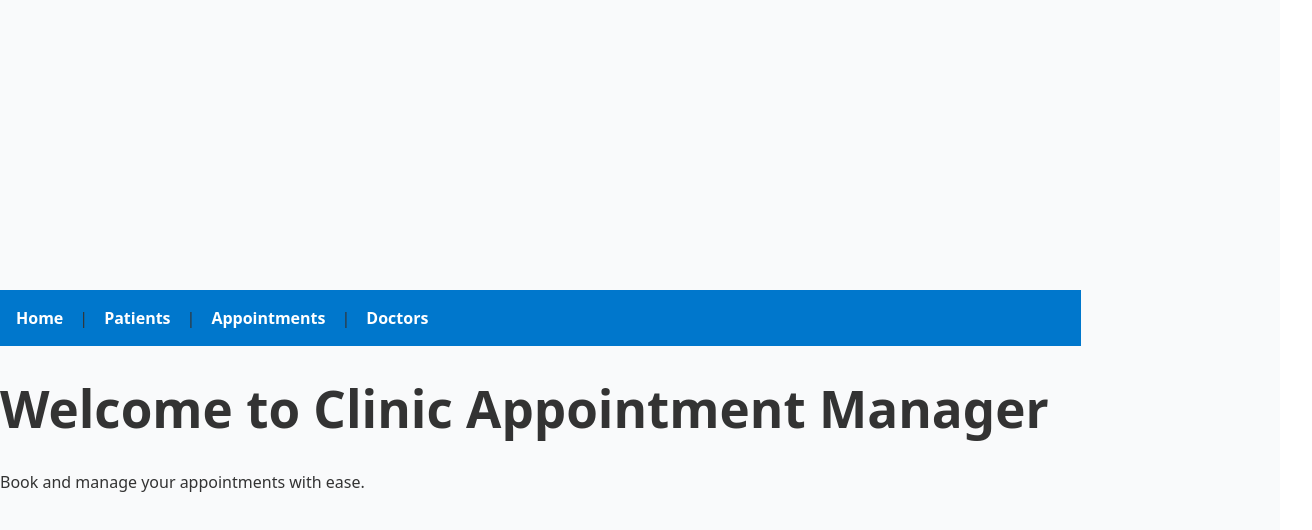
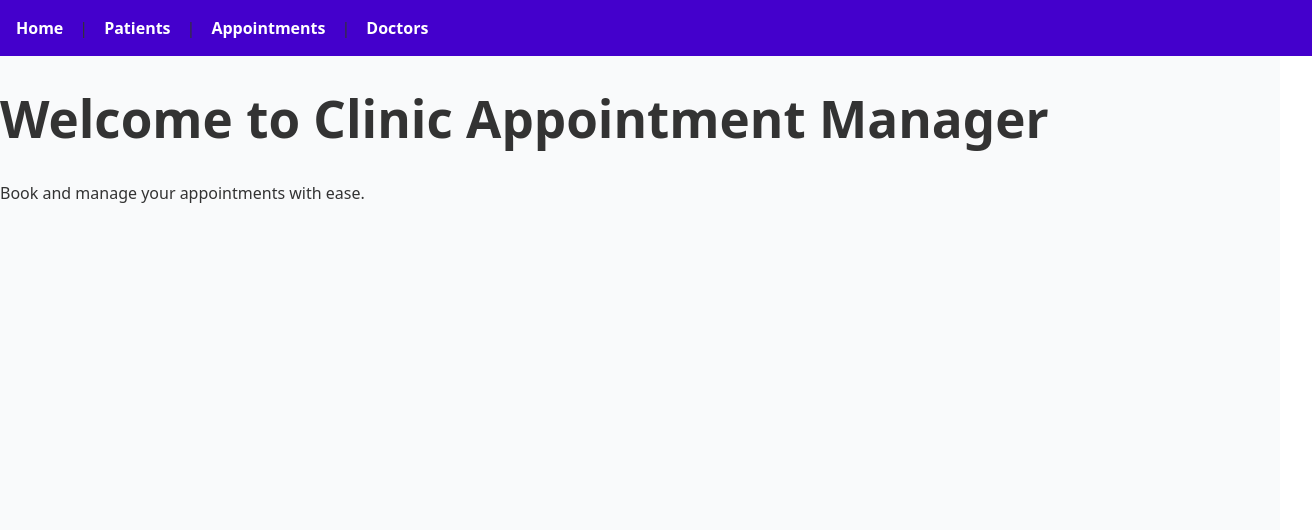
Before and after one commit to ngatia-boop/CLINIC-APPOINTMENT-MANAGEMENT-API, a React (Vite) app in the folder clinic-appointment/: page / in a window 1280 px wide. Shown: the top 530 px of the page, 1312 px wide, since content can reach past the window. Built offline with nearby package versions, Linux system fonts and the light colour scheme.

Commit message:
new changes and modifications

```diff
--- a/clinic-appointment/src/index.css
+++ b/clinic-appointment/src/index.css
@@ -17,8 +17,6 @@
 body {
   margin: 0;
   padding: 0;
-  display: flex;
-  place-items: center;
   min-width: 320px;
   min-height: 100vh;
   font-family: system-ui, Arial, sans-serif;
@@ -66,7 +64,7 @@ button:focus-visible {
 
 /* Navigation Bar Styles */
 nav {
-  background-color: #0077cc;
+  background-color: #4400cc;
   padding: 1rem;
   width: 100%;
   display: flex;
```
Also changed, not shown: 1 other file (tests, documents, lock files or other folders).
